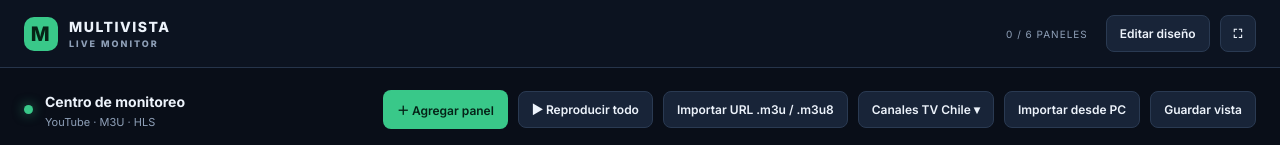
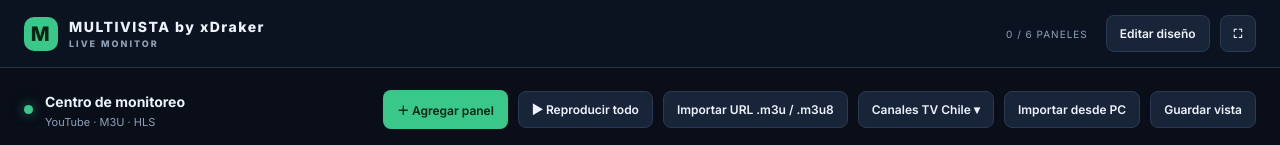
Before and after one commit to xDraker/multivista, a plain HTML site: page index.html in a window 1280 px wide. Shown: the top 145 px of the page. Drawn offline with nearby package versions, Linux system fonts and the light colour scheme; a script that the page names is missing.

Commit message:
Rebrand header as Multivista by xDraker

```diff
--- a/index.html
+++ b/index.html
@@ -11,7 +11,7 @@
 </head>
 <body>
   <header class="topbar">
-    <a class="brand" href="./"><span class="brand-mark">M</span><span>MULTIVISTA<small>LIVE MONITOR</small></span></a>
+    <a class="brand" href="./"><span class="brand-mark">M</span><span>MULTIVISTA <span class="brand-by">by xDraker</span><small>LIVE MONITOR</small></span></a>
     <div class="top-actions">
       <span id="streamCount" class="count">0 / 6 PANELES</span>
       <button id="editBtn" class="button secondary">Editar diseño</button>
```
